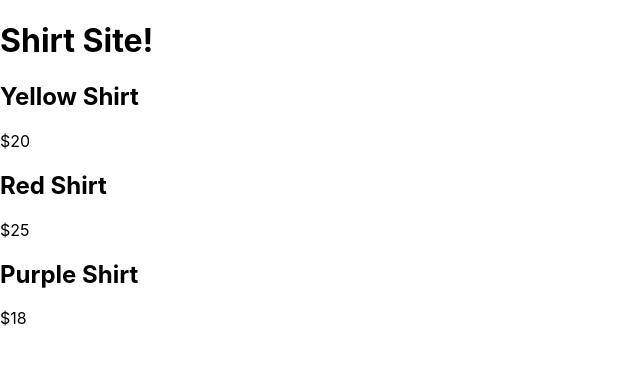
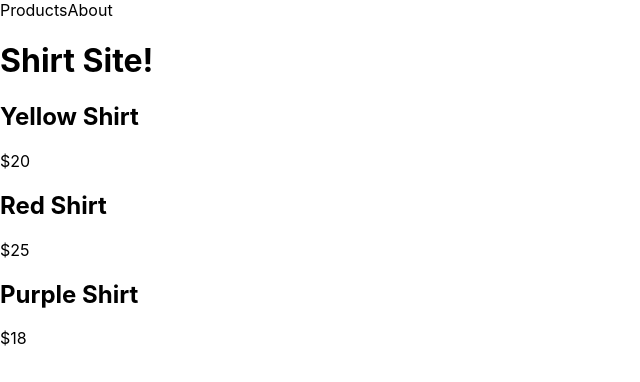
Before and after one commit to eee-vvv/shirt-site, a Next.js app: page / in a window 1280 px wide. Shown: the top 382 px of the page, without its empty margins (0-640 px from the left). Built offline with nearby package versions, Linux system fonts and the light colour scheme.

Commit message:
add: navbar, layout, product card link

```diff
--- a/components/ProductCard.tsx
+++ b/components/ProductCard.tsx
@@ -1,3 +1,4 @@
+import Link from 'next/link';
 import React from 'react';
 
 type Props = {
@@ -9,10 +10,14 @@ type Props = {
 
 const ProductCard = ({ id, imageId, price, name }: Props) => {
   return (
-    <div>
-      <h2>{name}</h2>
-      <div>${price}</div>
-    </div>
+    <Link href={`/${id}`} >
+      <a>
+        <div>
+          <h2>{name}</h2>
+          <div>${price}</div>
+        </div>
+      </a>
+    </Link>
   );
 };
 
--- /dev/null
+++ b/components/layout.tsx
@@ -0,0 +1,16 @@
+import Navbar from './navbar'
+import React from 'react';
+
+
+type LayoutProps = {
+    children: React.ReactNode;
+}
+
+export default function Layout({ children }: LayoutProps) {
+  return (
+    <>
+      <Navbar />
+      <main>{children}</main>
+    </>
+  )
+}
--- /dev/null
+++ b/components/navbar.tsx
@@ -0,0 +1,17 @@
+import Link from "next/link";
+import React from "react";
+
+const Navbar = () => {
+  return (
+    <nav>
+      <Link href="/">
+        <a>Products</a>
+      </Link>
+      <Link href={`/about`}>
+        <a>About</a>
+      </Link>
+    </nav>
+  );
+};
+
+export default Navbar;
--- a/pages/_app.tsx
+++ b/pages/_app.tsx
@@ -1,8 +1,13 @@
 import '../styles/globals.css'
 import type { AppProps } from 'next/app'
+import Layout from '../components/layout'
 
 function MyApp({ Component, pageProps }: AppProps) {
-  return <Component {...pageProps} />
+  return (
+  <Layout>
+  <Component {...pageProps} />
+  </Layout>
+  )
 }
 
 export default MyApp
```
